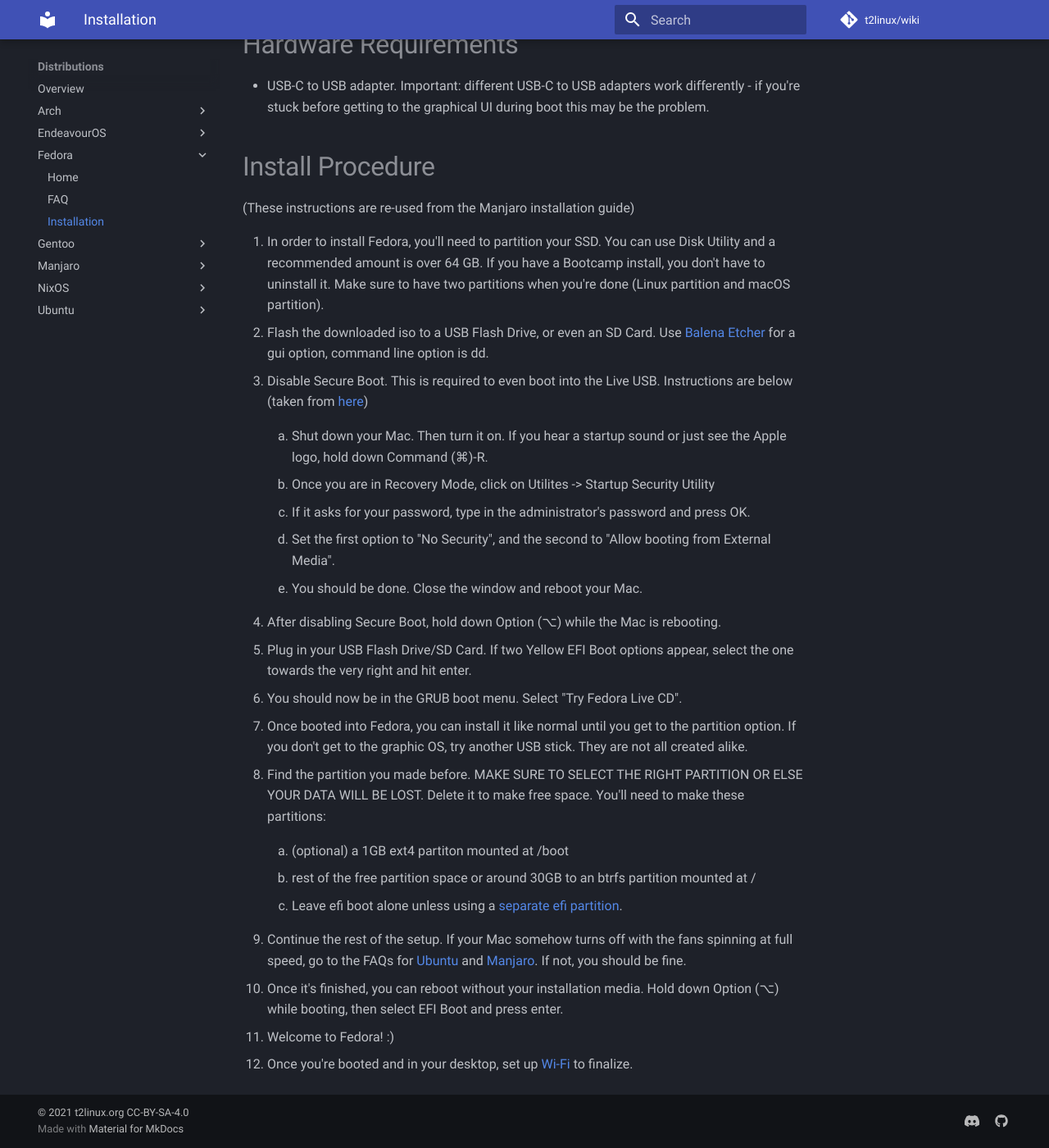
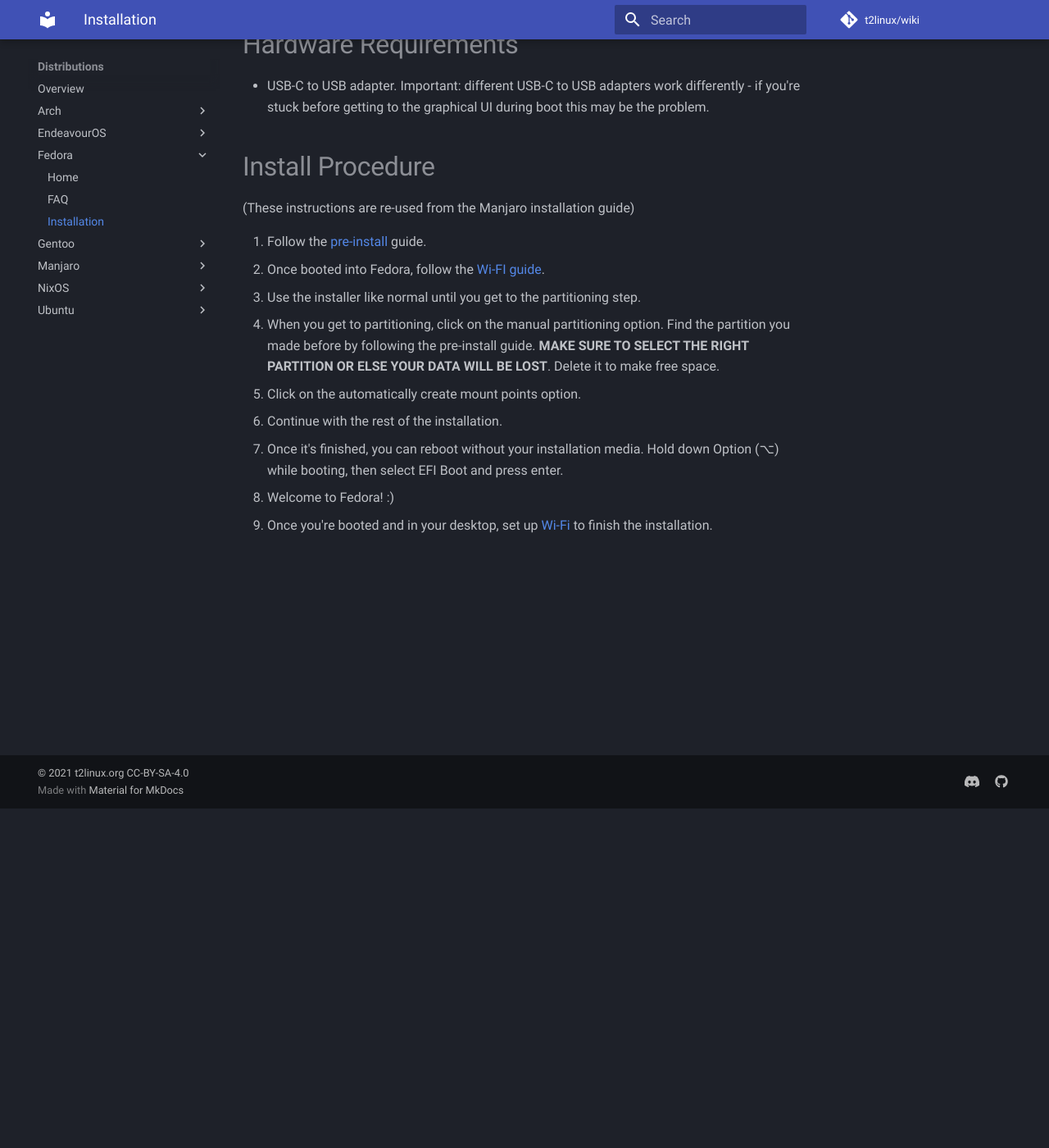
Before and after one commit to t2linux/wiki, an MkDocs documentation site: the page built from docs/distributions/fedora/installation.md, in a window 1280 px wide and 1400 px high, scrolled down 414 px. Shown: the whole window at 82% size. Built offline with MkDocs 1.6.1 and Material for MkDocs 9.7.7, drawn with Linux system fonts in a browser that asks for light colours; comment, search, counter and statistics services are not loaded.

Commit message:
Update fedora installation guide.

```diff
--- a/docs/distributions/fedora/installation.md
+++ b/docs/distributions/fedora/installation.md
@@ -12,33 +12,12 @@ If you need a more updated kernel, use the iso from [here](https://github.com/sh
 
 (These instructions are re-used from the Manjaro installation guide)
 
-1. In order to install Fedora, you'll need to partition your SSD. You can use Disk Utility and a recommended amount is over 64 GB. If you have a Bootcamp install, you don't have to uninstall it. Make sure to have two partitions when you're done (Linux partition and macOS partition).
-2. Flash the downloaded iso to a USB Flash Drive, or even an SD Card. Use [Balena Etcher](https://www.balena.io/etcher/) for a gui option, command line option is dd.
-3. Disable Secure Boot. This is required to even boot into the Live USB. Instructions are below (taken from [here](https://support.apple.com/en-au/HT208330))
-
-    1. Shut down your Mac. Then turn it on. If you hear a startup sound or just see the Apple logo, hold down Command (⌘)-R.
-
-    2. Once you are in Recovery Mode, click on Utilites -> Startup Security Utility
-
-    3. If it asks for your password, type in the administrator's password and press OK.
-
-    4. Set the first option to "No Security", and the second to "Allow booting from External Media".
-
-    5. You should be done. Close the window and reboot your Mac.
-
-4. After disabling Secure Boot, hold down Option (⌥) while the Mac is rebooting.
-5. Plug in your USB Flash Drive/SD Card. If two Yellow EFI Boot options appear, select the one towards the very right and hit enter.
-6. You should now be in the GRUB boot menu. Select "Try Fedora Live CD".
-7. Once booted into Fedora, you can install it like normal until you get to the partition option. If you don't get to the graphic OS, try another USB stick. They are not all created alike.
-8. Find the partition you made before. MAKE SURE TO SELECT THE RIGHT PARTITION OR ELSE YOUR DATA WILL BE LOST. Delete it to make free space. You'll need to make these partitions:
-
-    1. (optional) a 1GB ext4 partiton mounted at /boot
-
-    2. rest of the free partition space or around 30GB to an btrfs partition mounted at /
-
-    3. Leave efi boot alone unless using a [separate efi partition](https://wiki.t2linux.org/guides/windows/#using-seperate-efi-partitions).
-
-9. Continue the rest of the setup. If your Mac somehow turns off with the fans spinning at full speed, go to the FAQs for [Ubuntu](https://wiki.t2linux.org/distributions/ubuntu/faq/) and [Manjaro](https://wiki.t2linux.org/distributions/manjaro/faq/). If not, you should be fine.
-10. Once it's finished, you can reboot without your installation media. Hold down Option (⌥) while booting, then select EFI Boot and press enter.
-11. Welcome to Fedora! :)
-12. Once you're booted and in your desktop, set up [Wi-Fi](https://wiki.t2linux.org/guides/wifi-bluetooth/) to finalize.
+1. Follow the [pre-install](https://wiki.t2linux.org/guides/preinstall) guide.
+2. Once booted into Fedora, follow the [Wi-FI guide](https://wiki.t2linux.org/guides/wifi-bluetooth/).
+3. Use the installer like normal until you get to the partitioning step.
+4. When you get to partitioning, click on the manual partitioning option. Find the partition you made before by following the pre-install guide. **MAKE SURE TO SELECT THE RIGHT PARTITION OR ELSE YOUR DATA WILL BE LOST**. Delete it to make free space.
+5. Click on the automatically create mount points option.
+6. Continue with the rest of the installation.
+7. Once it's finished, you can reboot without your installation media. Hold down Option (⌥) while booting, then select EFI Boot and press enter.
+8. Welcome to Fedora! :)
+9. Once you're booted and in your desktop, set up [Wi-Fi](https://wiki.t2linux.org/guides/wifi-bluetooth/) to finish the installation.
```
